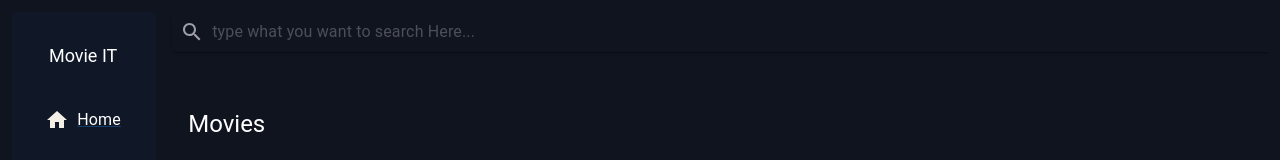
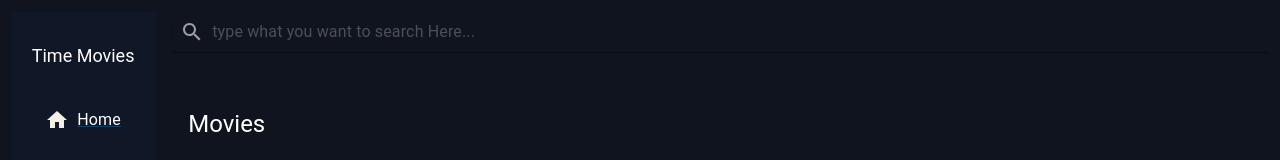
Before and after one commit to Mazen-Ahmed12/Time-Movies, a React (Vite) app: page /Time-Movies/movies in a window 1280 px wide. Shown: the top 160 px of the page. Built offline with nearby package versions, Linux system fonts and the light colour scheme.

Commit message:
Initial commit

```diff
--- a/package.json
+++ b/package.json
@@ -22,7 +22,7 @@
     "react-dom": "^19.0.0",
     "react-router": "^7.5.2",
     "react-router-dom": "^7.1.5",
-    "react-scan": "^0.1.3"
+    "react-scan": "^0.4.3"
   },
   "devDependencies": {
     "@eslint/js": "^9.19.0",
--- a/src/components/sidebar/index.tsx
+++ b/src/components/sidebar/index.tsx
@@ -39,7 +39,7 @@ const Sidebar = () => {
             fontWeight={400}
             fontSize={18}
           >
-            Movie IT
+            Time Movies
           </Typography>
         </Box>
         <Box className="py-0 lx:y-16px flex flex-row lg:flex-col g-4 w-full">
```
Also changed, not shown: 2 other files (tests, documents, lock files or other folders).
